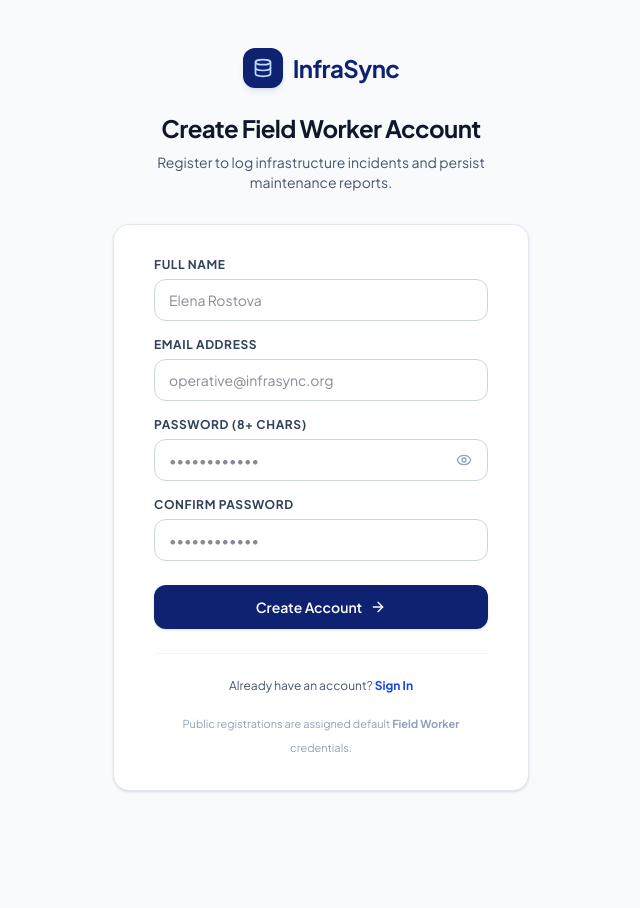
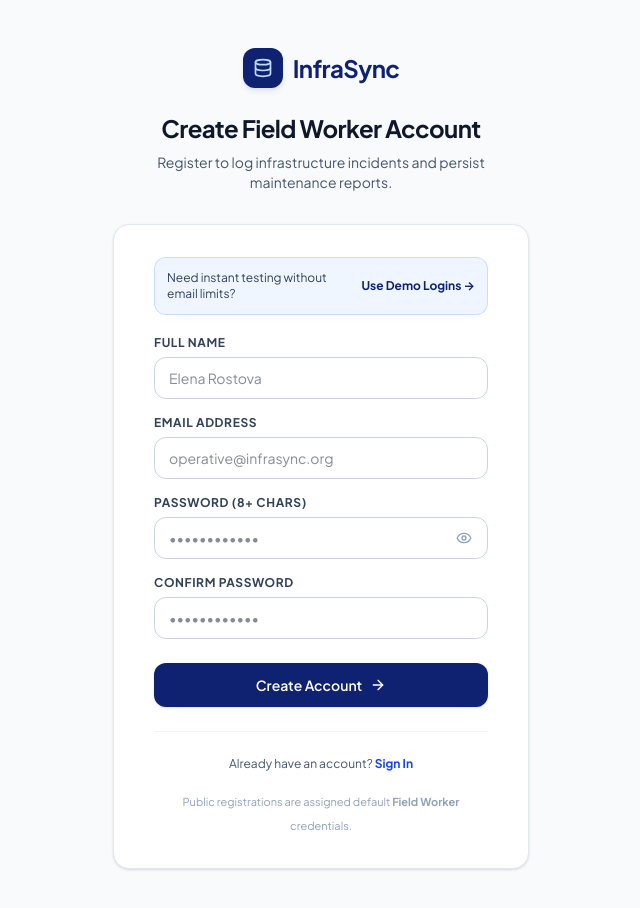
Before and after one commit to yasinhusenwako/offline-issue-report, a React (Vite) app in the folder client/: page /register in a window 1280 px wide. Shown: the top 908 px of the page, without its empty margins (319-959 px from the left). Before the commit the page ends 839 px from the top, so only its background shows below. Built offline with nearby package versions, Linux system fonts and the light colour scheme; no server answers.

Commit message:
fix(auth): handle Supabase 429 email rate limits with guidance and demo links

```diff
--- a/client/src/pages/auth/RegisterPage.tsx
+++ b/client/src/pages/auth/RegisterPage.tsx
@@ -39,7 +39,14 @@ export const RegisterPage: React.FC = () => {
     const { error, needsEmailConfirmation } = await signUp(email, password, fullName.trim());
 
     if (error) {
-      setErrorMessage(error.message || 'Registration failed. Please check your details.');
+      const isRateLimit =
+        error.message?.toLowerCase().includes('rate limit') ||
+        (error as any).status === 429;
+      setErrorMessage(
+        isRateLimit
+          ? 'Supabase email rate limit exceeded (free-tier limits verification emails). Please use the pre-verified Demo Accounts on the Sign In page, or disable "Confirm email" in Supabase Authentication settings.'
+          : error.message || 'Registration failed. Please check your details.'
+      );
       setIsSubmitting(false);
     } else if (needsEmailConfirmation) {
       setConfirmationNotice(
@@ -92,6 +99,14 @@ export const RegisterPage: React.FC = () => {
             </div>
           ) : (
             <>
+              {/* Demo Account Prompt */}
+              <div className="mb-5 p-3 rounded-xl bg-blue-50 border border-blue-200/80 flex items-center justify-between text-xs">
+                <span className="text-slate-700">Need instant testing without email limits?</span>
+                <Link to="/login" className="font-bold text-[#0E2271] hover:underline shrink-0 ml-2">
+                  Use Demo Logins &rarr;
+                </Link>
+              </div>
+
               {errorMessage && (
                 <div className="mb-6 p-4 rounded-xl bg-red-50 border border-red-200 flex items-start gap-3 text-red-800 text-sm">
                   <AlertCircle className="w-5 h-5 text-red-600 shrink-0 mt-0.5" />
```
